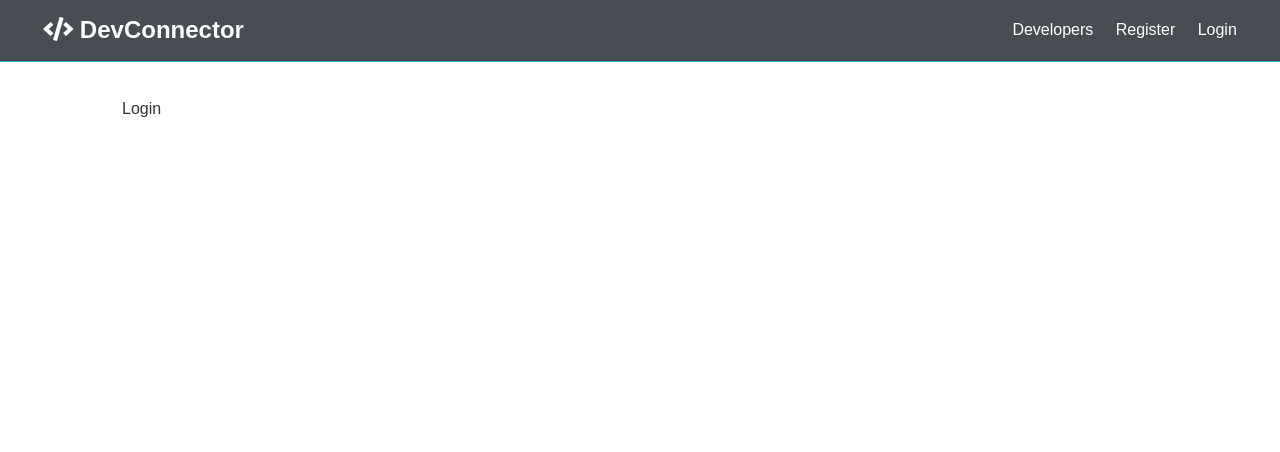
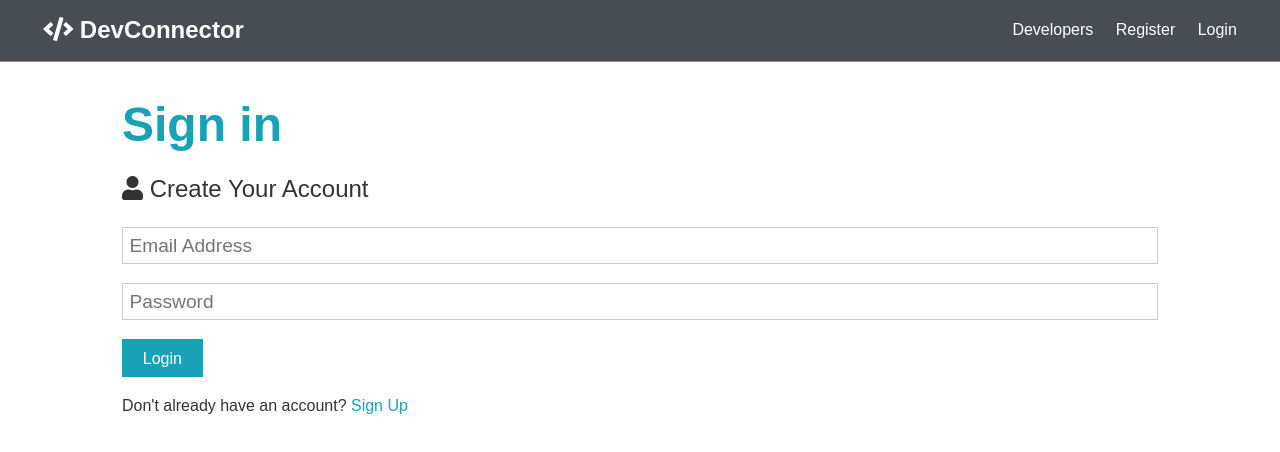
Before and after one commit to edition18/MERNguidedproject, a React (Create React App) app in the folder client/: page /login in a window 1280 px wide. Shown: the top 452 px of the page. Built offline with nearby package versions, Linux system fonts and the light colour scheme.

Commit message:
created redux store

```diff
--- a/client/src/components/auth/Login.js
+++ b/client/src/components/auth/Login.js
@@ -1,10 +1,52 @@
-import React from 'react'
+import React, { Fragment, useState } from 'react'
+import { Link } from "react-router-dom";
 
 const Login = () => {
+
+    const [formData, setFormData] = useState({
+        email: "",
+        password: ""
+    // formData is the values, we have set them as default ""
+    //setFormData allows us to set the values
+    });
+
+    const {email,password} = formData;
+    //destruct
+
+    const onChange = e => setFormData({...formData, [e.target.name]: e.target.value});
+    // the brackets create a key
+    // this allows us to retain the current formData Object but changing only 1 state variable
+    // .target is a html variable, it is the element that had triggered the event
+    // a new state instance is being created with this
+
+    const onSubmit = async e => {
+        e.preventDefault(); //prevent default submit behavior
+        console.log("success");
+    }
+
     return (
-        <div>
-            Login
-        </div>
+        <Fragment>
+            <h1 className="large text-primary">Sign in</h1>
+            <p className="lead"><i className="fas fa-user"></i> Create Your Account</p>
+            <form className="form" onSubmit={e => onSubmit(e)}>
+                <div className="form-group">
+                <input type="email" placeholder="Email Address" name="email" value={email} onChange={e => onChange(e)} required/>
+                </div>
+                <div className="form-group">
+                <input
+                    type="password"
+                    placeholder="Password"
+                    name="password"
+                    value={password} onChange={e => onChange(e)} required
+                    minLength="6"
+                />
+                </div>
+                <input type="submit" className="btn btn-primary" value="Login" />
+            </form>
+            <p className="my-1">
+                Don't already have an account? <Link to="/register">Sign Up</Link>
+            </p>
+        </Fragment>
     )
 }
 
--- a/client/src/components/auth/Register.js
+++ b/client/src/components/auth/Register.js
@@ -1,5 +1,6 @@
 import React, { Fragment, useState } from 'react'
-import axios from "axios";
+import { Link } from "react-router-dom";
+
 const Register = () => {
 
     const [formData, setFormData] = useState({
@@ -25,30 +26,8 @@
         if(password !== password2) {
             console.log("password not match");
         } else {
-            const newUser = {
-                name,
-                email,
-                password
-            }
-
-            try {
-                const config = {
-                    headers: {
-                        "Content-Type": "application/json"
-                    } //post needs a content-type application/json
-                }
-
-                const body = JSON.stringify(newUser);
-                const res = await axios.post("/api/users",body,config);
-
-                console.log(res.data);
-                //should be the data , being the auth token
-            } catch (err) {
-                console.error(err.response.data);
-            }
+            console.log("ok");
         }
-
-
     }
 
     return (
@@ -87,7 +66,7 @@
                 <input type="submit" className="btn btn-primary" value="Register" />
             </form>
             <p className="my-1">
-                Already have an account? <a href="login.html">Sign In</a>
+                Already have an account? <Link to="/login">Sign In</Link>
             </p>
         </Fragment>
     )
--- /dev/null
+++ b/client/src/reducers/index.js
@@ -0,0 +1,7 @@
+// root > client > src > reducers > index.js
+
+import { combineReducers } from 'redux';
+
+export default combineReducers({
+  dummy: () => 'hello'
+});
--- /dev/null
+++ b/client/src/store.js
@@ -0,0 +1,18 @@
+// root > client > src > index.js
+
+import { createStore, applyMiddleware } from "redux";
+// we need a store for the state as well as the ability to add middleware to it
+import { composeWithDevTools } from "redux-devtools-extension";
+import thunk from "redux-thunk";
+//the only middleware here
+import rootReducer from "./reducers";
+// we have have various reducers but we will be centralizing it in the reducers folder
+
+
+const initialState = {};
+
+const middleware = [thunk];
+
+const store = createStore(rootReducer, initialState, composeWithDevTools(applyMiddleware(...middleware)));
+
+export default store
```
Also changed, not shown: client/src/App.js (+9 -0 lines).
